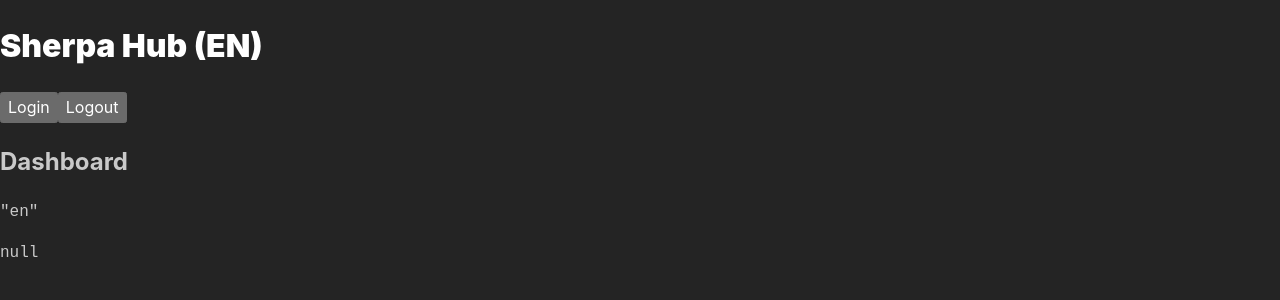
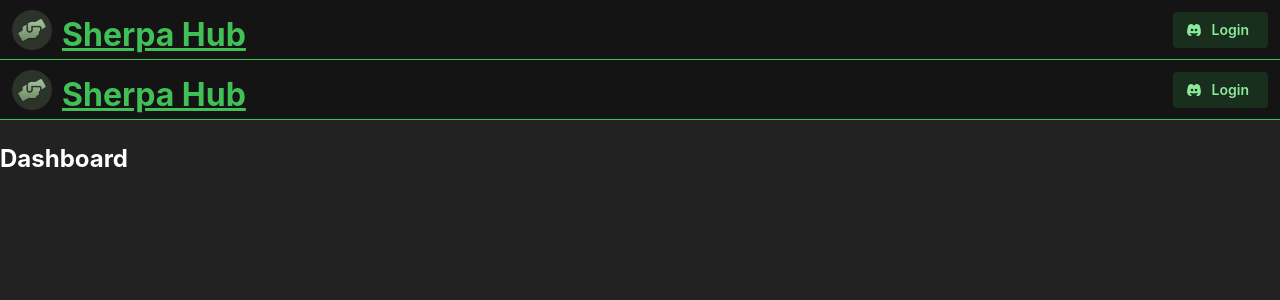
Before and after one commit to torresandres/sherpa-hub, a Next.js app: page /en/dashboard in a window 1280 px wide. Shown: the top 300 px of the page. Built offline with nearby package versions, Linux system fonts and the light colour scheme; no server answers.

Commit message:
WIP Header component

```diff
--- a/app/[locale]/layout.tsx
+++ b/app/[locale]/layout.tsx
@@ -1,4 +1,5 @@
 import { Metadata } from 'next'
+import { SessionProvider } from 'next-auth/react'
 import { NextIntlClientProvider } from 'next-intl'
 import { getMessages } from 'next-intl/server'
 import { ColorSchemeScript, MantineProvider } from '@mantine/core'
@@ -6,7 +7,9 @@
 import { auth } from '@/auth'
 import theme from '@/app/theme'
 
-import '@mantine/core/styles.css'
+import Header from '@/components/Header/Header'
+
+import '@mantine/core/styles.layer.css'
 import '../globals.css'
 
 export const metadata: Metadata = {
@@ -31,13 +34,14 @@
         <ColorSchemeScript />
       </head>
       <body>
-      <NextIntlClientProvider locale={locale} messages={messages}>
-        <MantineProvider theme={theme} defaultColorScheme="dark">
-          {children}
-          <pre>{JSON.stringify(locale, null, 2)}</pre>
-          <pre>{JSON.stringify(session, null, 2)}</pre>
-        </MantineProvider>
-      </NextIntlClientProvider>
+      <SessionProvider session={session}>
+        <NextIntlClientProvider locale={locale} messages={messages}>
+          <MantineProvider theme={theme} defaultColorScheme="dark">
+            <Header />
+            {children}
+          </MantineProvider>
+        </NextIntlClientProvider>
+      </SessionProvider>
       </body>
     </html>
   );
--- a/app/[locale]/page.tsx
+++ b/app/[locale]/page.tsx
@@ -1,9 +1,6 @@
-import Header from '@/components/Header/Header'
-
 export default function IndexPage() {
   return (
     <div>
-      <Header />
       <h2>Index</h2>
     </div>
   )
--- a/auth.config.ts
+++ b/auth.config.ts
@@ -30,9 +30,10 @@
     session: async ({ session, token }) => {
       if (session?.user && token.profile) {
         session.user = {
+          ...session.user,
           name: session.user.name || '',
           email: session.user.email || '',
-          image: session.user.image || '',
+          image_url: session.user.image_url || '',
           ...token.profile,
         }
       }
--- a/components/Header/Header.module.css
+++ b/components/Header/Header.module.css
@@ -1,10 +1,33 @@
-.title {
-  color: light-dark(var(--mantine-color-black), var(--mantine-color-white));
-  font-size: rem(36px);
-  font-weight: 900;
-  letter-spacing: rem(-2px);
+.wrapper {
+  width: 100%;
+  height: 60px;
+  padding: 0 var(--mantine-spacing-sm);
+  background-color: var(--mantine-color-dark-9);
+  border-bottom: solid 1px var(--mantine-primary-color-6);
+}
 
-  @media (max-width: $mantine-breakpoint-md) {
+.link {
+  color: var(--mantine-primary-color-6);
+
+  .logo {
+    width: 40px;
+  }
+
+  .title {
+    height: 40px;
+    margin: 0;
     font-size: rem(24px);
+    color: inherit;
+
+    @media (max-width: $mantine-breakpoint-md) {
+      font-size: rem(24px);
+    }
   }
 }
+
+
+.avatar {
+  width: 28px;
+  height: 28px;
+  border-radius: var(--mantine-spacing-md);
+}
--- a/components/Header/Header.tsx
+++ b/components/Header/Header.tsx
@@ -1,12 +1,17 @@
 'use client'
 
 import { useCallback } from 'react'
-import { signIn, signOut } from 'next-auth/react'
+import { useSession, signIn, signOut } from 'next-auth/react'
 import { useTranslations } from 'next-intl'
+import Link from 'next/link'
+import { Group, Button, Image, Text } from '@mantine/core'
+import { IconBrandDiscordFilled, IconLogout } from '@tabler/icons-react'
 
 import classes from './Header.module.css'
+import { ActionIcon } from '@mantine/core'
 
 export default function Header() {
+  const { data: session } = useSession()
   const t = useTranslations()
   const login = useCallback(() => {
     signIn('discord', { callbackUrl: '/' })
@@ -17,10 +22,32 @@
   }, [])
 
   return (
-    <header>
-      <h1 className={classes.title}>{t('App.name')}</h1>
-      <button onClick={login}>Login</button>
-      <button onClick={logout}>Logout</button>
-    </header>
+    <Group component="header" className={classes.wrapper}>
+      <Link className={classes.link} href="/" passHref>
+        <Group gap="xs">
+          <Image className={classes.logo} src="/images/sherpa.png" alt="" />
+          <h1 className={classes.title}>{t('App.name')}</h1>
+        </Group>
+      </Link>
+      <Group ml="auto">
+      {session ? <>
+        <Group gap="xs">
+          <Text>{session.user.username}</Text>
+          <Image className={classes.avatar} src={session.user.image_url} alt="" />
+        </Group>
+        <ActionIcon variant="subtle" onClick={logout} title={t('Header.logout')}>
+          <IconLogout size={16} />
+        </ActionIcon>
+      </> : (
+        <Button
+          variant="light"
+          leftSection={<IconBrandDiscordFilled size={16} />}
+          onClick={login}
+        >
+          {t('Header.login')}
+        </Button>
+      )}
+      </Group>
+    </Group>
   )
 }
--- a/locale/en.json
+++ b/locale/en.json
@@ -1,5 +1,9 @@
 {
   "App": {
-    "name": "Sherpa Hub (EN)"
+    "name": "Sherpa Hub"
+  },
+  "Header": {
+    "login": "Login",
+    "logout": "Logout"
   }
 }
--- a/locale/es.json
+++ b/locale/es.json
@@ -1,5 +1,9 @@
 {
   "App": {
-    "name": "Sherpa Hub (ES)"
+    "name": "Sherpa Hub"
+  },
+  "Header": {
+    "login": "Ingresar",
+    "logout": "Salir"
   }
 }
--- a/middleware.ts
+++ b/middleware.ts
@@ -14,5 +14,5 @@
 }
 
 export const config = {
-  matcher: '/((?!api|_next/static|_next/image|favicon.ico|favicon-16x16.png|apple-touch-icon.png).*)',
+  matcher: '/((?!api|static|.*\\..*|_next).*)',
 }
--- a/package.json
+++ b/package.json
@@ -13,6 +13,7 @@
   "dependencies": {
     "@mantine/core": "^7.5.1",
     "@mantine/hooks": "^7.5.1",
+    "@tabler/icons-react": "^2.47.0",
     "@types/ms": "^0.7.32",
     "@types/node": "20.8.3",
     "@types/react": "18.2.25",
```
Also changed, not shown: types/next-auth.d.ts (added, +30 -0 lines), 1 other file (tests, documents, lock files or other folders).
